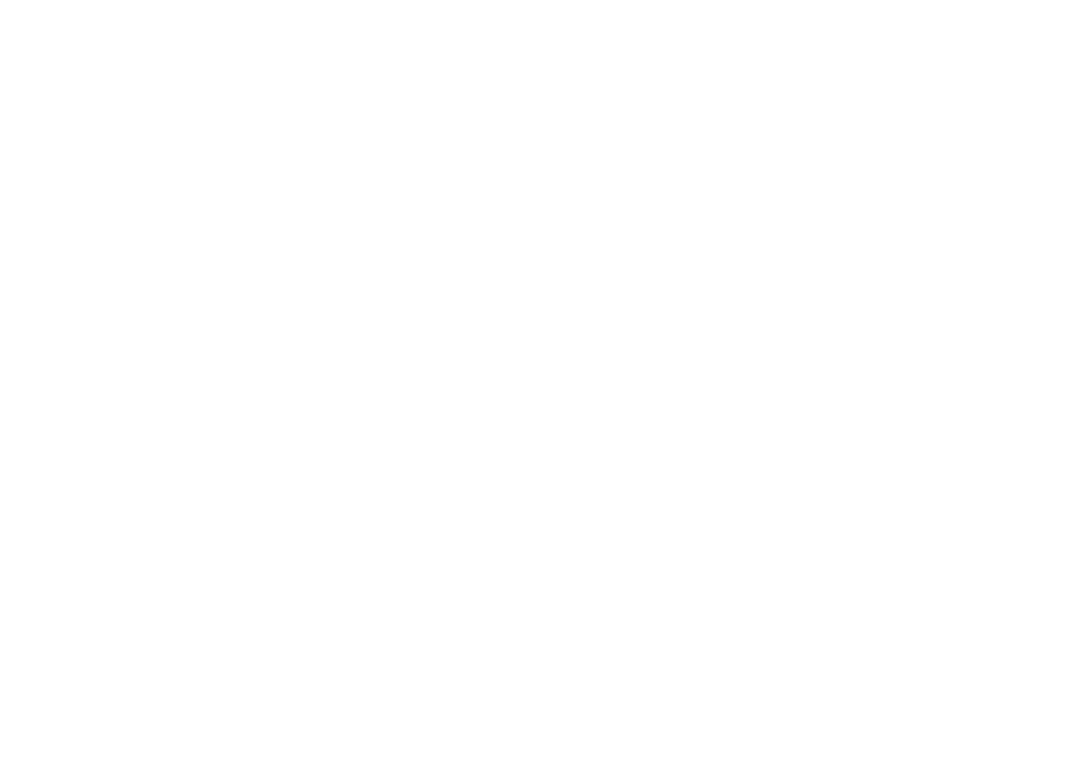
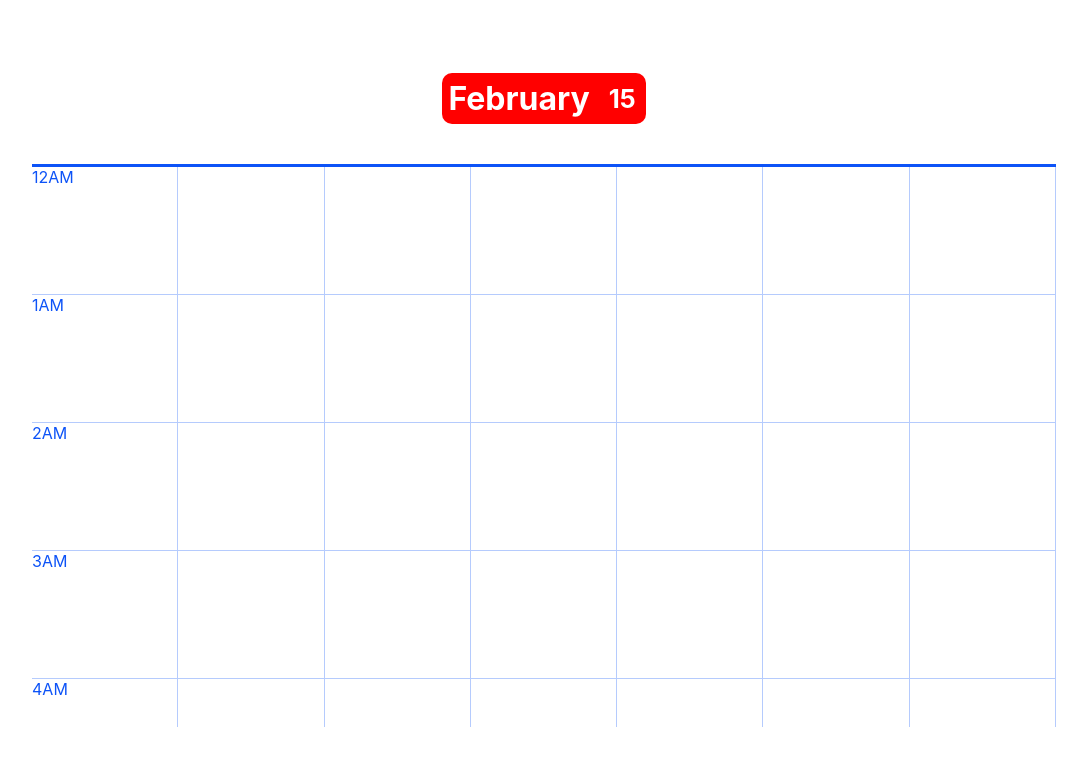
Before and after one commit to safehaven1017/locked_in, a React (Create React App) app: page /DayPage in a window 1280 px wide. Before the commit this address had no page. Shown: the top 766 px of the page, without its empty margins (96-1183 px from the left). Built offline with nearby package versions, Linux system fonts and the light colour scheme.

Commit message:
implemented day reducer and created day page

```diff
--- a/src/App.js
+++ b/src/App.js
@@ -3,6 +3,7 @@
 import Home from './components/Home';
 import MonthPage from './components/month/MonthPage';
 import WeekPage from './components/week/WeekPage';
+import DayPage from './components/day/DayPage';
 
 function App() {
   return (
@@ -10,6 +11,7 @@
       <Route path="/" element={<Home />} ></Route>
       <Route path="/MonthPage/" element={<MonthPage />} ></Route>
       <Route path="/WeekPage" element={<WeekPage />} ></Route>
+      <Route path="/DayPage" element={<DayPage />} ></Route>
     </Routes>
   );
 }
--- /dev/null
+++ b/src/components/day/DayPage.js
@@ -0,0 +1,34 @@
+import React from 'react';
+import { PageContainer } from '../month/MonthCalendar';
+import DayHeader from '../week/DayHeader';
+import { useSelector } from 'react-redux';
+import { WeekTitle, ContentContainer } from '../week/WeekPage';
+import styled from 'styled-components';
+import WeekCalendar from '../week/WeekCalendar';
+import { MONTHS, WEEKDAYS } from '../../calendarData';
+import { calendarModule } from '../../calendarFunctions';
+
+function DayPage() {
+    const { day } = useSelector(state => state.day);
+    const isToday = calendarModule(day).isToday();
+    const isPast = calendarModule(day).isPast();
+  return (
+    <PageContainer>
+      <DayTitle isToday={isToday} isPast={isPast} >
+         {MONTHS[day.month]} &nbsp; <DayHeader day={day} />
+      </DayTitle>
+      <ContentContainer>
+          <WeekCalendar />
+      </ContentContainer>
+    </PageContainer>
+  )
+}
+
+const DayTitle = styled(WeekTitle)`
+    margin-bottom: 5vh;
+    border-radius: 10px;
+    padding: .5vw;
+    ${props => props.isToday ? "background-color: red; color: white;" : props.isPast ? 'color: #4e6a87;' : 'color: #0d53f7;'}
+`
+
+export default DayPage;
--- a/src/components/week/DayHeader.js
+++ b/src/components/week/DayHeader.js
@@ -3,20 +3,28 @@
 import { WEEKDAYS } from '../../calendarData';
 import { calendarModule } from '../../calendarFunctions'
 import { useDispatch } from 'react-redux';
+import { setDay } from '../../redux/actions/dayActions';
+import { useNavigate } from 'react-router-dom';
 
 function DayHeader(props) {
     const isToday = calendarModule(props.day).isToday();
     const { number, month, year } = props.day;
+    const dispatch = useDispatch();
+    const navigate = useNavigate();
+    const navigateToDay = () => {
+        dispatch(setDay(props.day));
+        navigate("/DayPage");
+    }
     return (
     <DayHeaderContainer>
-        <InnerHeader onClick={() => console.log('clicked!')} isPast={calendarModule(props.day).isPast()} >
+        <InnerHeader isToday={isToday} onClick={navigateToDay} isPast={calendarModule(props.day).isPast()} >
             {WEEKDAYS[props.index]} {number}
         </InnerHeader>
     </DayHeaderContainer>
     )
 }
 
-const DayHeaderContainer = styled.div`
+export const DayHeaderContainer = styled.div`
     height: inherit;
     display: flex;
     flex-direction: column;
@@ -26,10 +34,12 @@
     `
 
 const InnerHeader = styled.span`
-  color: ${props => !props.isPast ? '#0d53f7' : '#4e6a87'};
+  color: ${props => !props.isPast ? props.isToday ? 'white' : '#0d53f7' : '#4e6a87'};
   font-size: 2vw;
   border-radius: 15px;
+  padding: .3vw;
   cursor: pointer;
+  ${props => props.isToday && 'background-color: red;'}
 `
 
 export default DayHeader;
--- a/src/components/week/WeekPage.js
+++ b/src/components/week/WeekPage.js
@@ -35,12 +35,12 @@
   flex-grow: 1;
   align-self: flex-end;
 `
-const WeekTitle = styled.h1`
+export const WeekTitle = styled.h1`
   display: flex;
   margin: 0;
 `
 
-const ContentContainer = styled.div`
+export const ContentContainer = styled.div`
   display: flex;
   flex-direction: column;
 `
--- /dev/null
+++ b/src/redux/actions/dayActions.js
@@ -0,0 +1,20 @@
+export const setDay = (day) => {
+    return {
+        type: 'SET_DAY',
+        day
+    }
+}
+
+export const nextDay = (day) => {
+    return {
+        type: 'NEXT_DAY',
+        day
+    }
+}
+
+export const previousDay = (day) => {
+    return {
+        type: 'PREVIOUS_DAY',
+        day
+    }
+}
--- a/src/redux/store.js
+++ b/src/redux/store.js
@@ -1,12 +1,14 @@
 import { createStore, combineReducers } from "redux";
 import monthReducer from "./reducers/monthReducer";
 import weekReducer from "./reducers/weekReducer";
+import dayReducer from "./reducers/dayReducer";
 import { devToolsEnhancer } from '@redux-devtools/extension';
 
 // combine year, month, week, and day reducers
 const rootReducer = combineReducers({
     month: monthReducer,
-    week: weekReducer
+    week: weekReducer,
+    day: dayReducer
 })
 const store = createStore(rootReducer, devToolsEnhancer());
 
```
